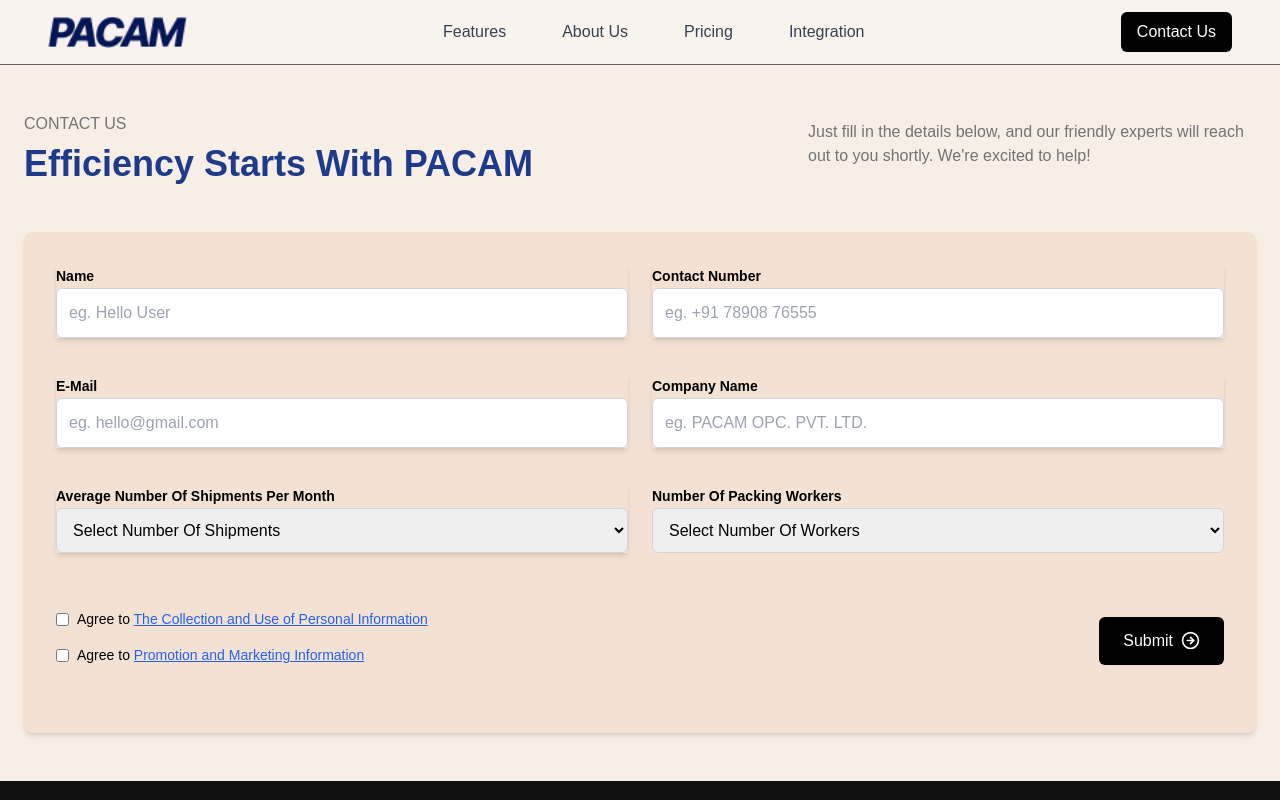
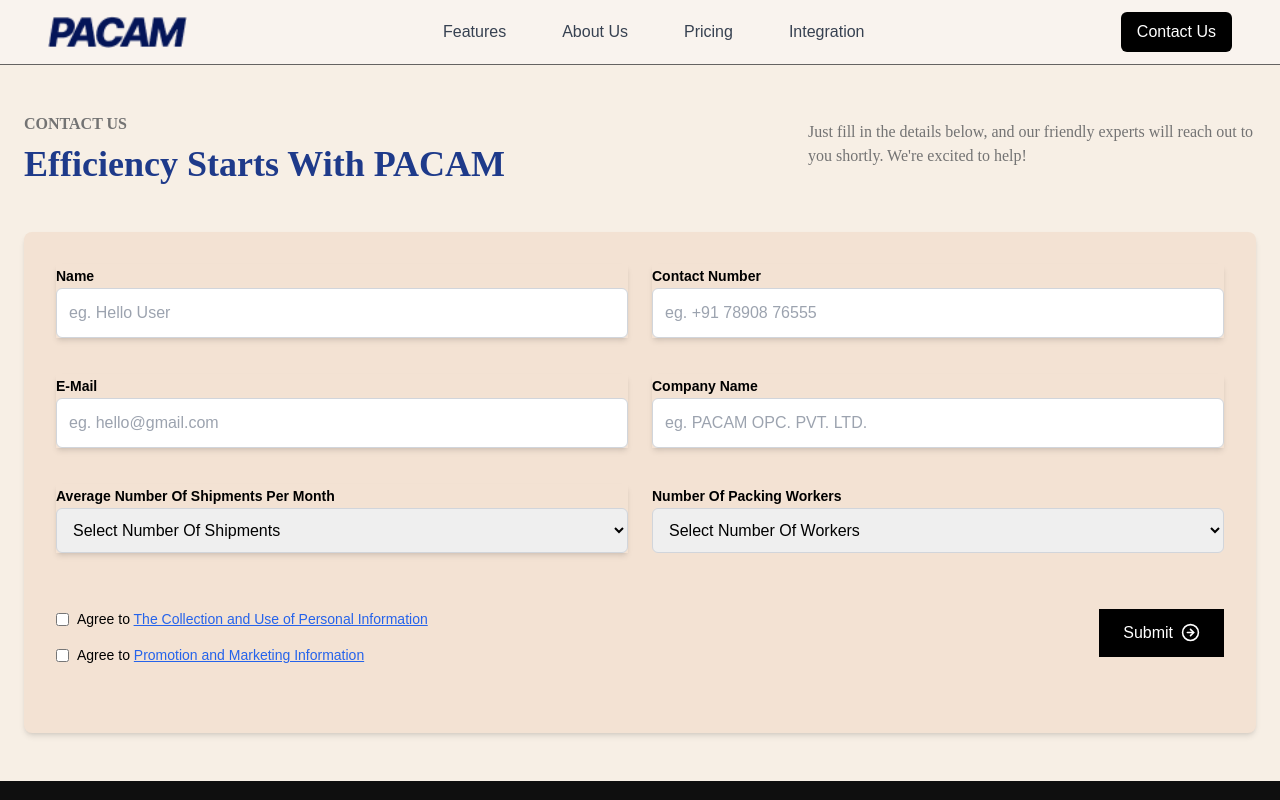
Before and after one commit to kunal23g/PACAM, a React (Vite) app: page /contact in a window 1280 px wide. Shown: the top 800 px of the page. Built offline with nearby package versions, Linux system fonts and the light colour scheme.

Commit message:
Update ContactUs.jsx

```diff
--- a/src/components/ContactUs.jsx
+++ b/src/components/ContactUs.jsx
@@ -58,7 +58,7 @@ const ContactUs = () => {
   const ThankYouMessage = () => (
     <div className="flex items-center justify-center ">
       <div className="text-center">
-        <h2 className="text-3xl font-bold text-blue-900 mb-4">Thank You for Connecting With Us!</h2>
+        <h2 className=" font-playfair text-3xl font-bold text-blue-900 mb-4">Thank You for Connecting With Us!</h2>
         <p className="text-xl text-neutral-700">We appreciate your interest and will get back to you shortly.</p>
       </div>
     </div>
@@ -70,12 +70,12 @@ const ContactUs = () => {
         {/* Title and Description */}
         <div className="text-left lg:flex md:justify-between mb-12">
           <div>
-            <p className="text-xm uppercase text-neutral-500 font-light">Contact Us</p>
-            <h1 className="text-4xl font-bold text-blue-900 mt-2">
+            <p className=" font-playfair font-semibold text-xm uppercase text-neutral-500 font-light">Contact Us</p>
+            <h1 className="font-playfair  text-4xl font-bold text-blue-900 mt-2">
               Efficiency Starts With PACAM
             </h1>
           </div>
-          <p className="py-2 md:mt-0 text-neutral-500 font-light max-w-md">
+          <p className=" font-lora py-2 md:mt-0 text-neutral-500 font-light max-w-md">
             Just fill in the details below, and our friendly experts will reach out to you shortly. We're excited to help!
           </p>
         </div>
@@ -210,7 +210,8 @@ const ContactUs = () => {
                 <div className="">
                   <button
                     type="submit"
-                    className="flex mt-2 rounded-md hover:bg-gray-800 md:w-auto py-3 px-6 bg-black text-white hover:bg-gray-800 transition"
+                    className="flex
+                     md:w-auto py-3 px-6 bg-black text-white hover:bg-gray-800 transition"
                   >
                     Submit<CircleArrowRight size={19} className="ml-2 mt-[2px]" />
                   </button>
```
